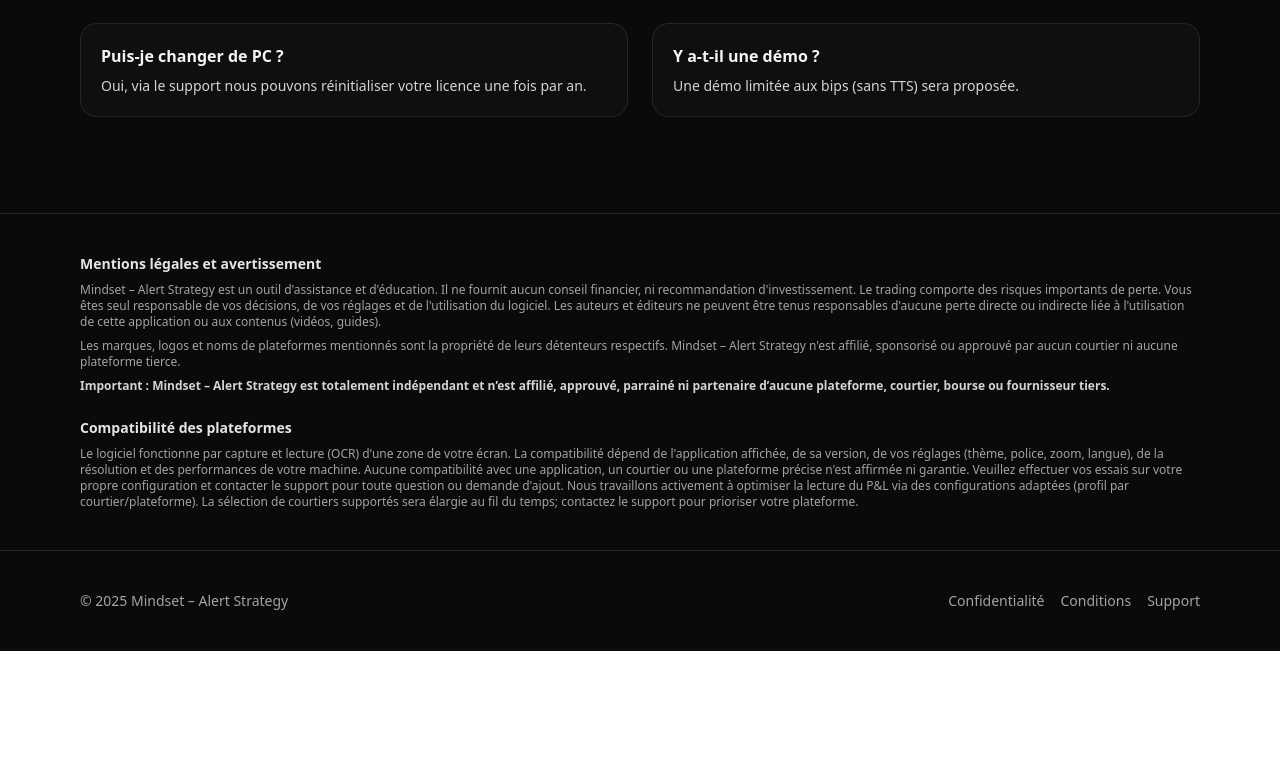
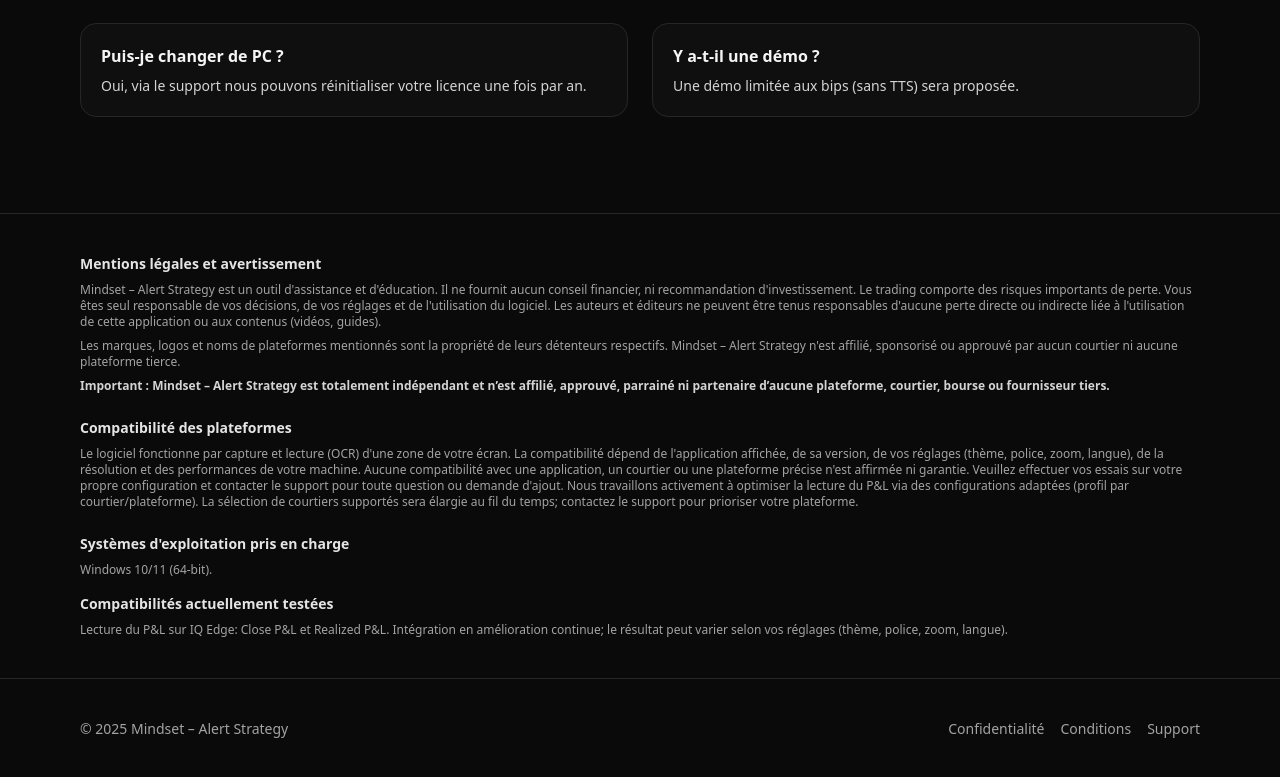
Before and after one commit to mindsetalert/mindset-site, a Next.js app: page / in a window 1280 px wide. Shown: the part 2595-3372 px from the top of the page. Before the commit the page ends 3246 px from the top, so only its background shows below. Built offline with nearby package versions, Linux system fonts and the light colour scheme; no server answers.

Commit message:
Section #compatibility: ajoute OS supportÃ©s et compatibilitÃ© rÃ©cente IQ Edge (FR/EN)

```diff
--- a/pages/index.js
+++ b/pages/index.js
@@ -216,6 +216,14 @@
 
           <h3 className="mt-6 text-sm font-semibold text-neutral-200">{t('legal.compatibilityTitle')}</h3>
           <p className="mt-2 text-xs text-neutral-400">{t('legal.compatibilityText')}</p>
+
+          <div className="mt-6">
+            <h4 className="text-sm font-semibold text-neutral-200">{t('compatibility.osTitle')}</h4>
+            <p className="mt-2 text-xs text-neutral-400">{t('compatibility.osText')}</p>
+
+            <h4 className="mt-4 text-sm font-semibold text-neutral-200">{t('compatibility.currentSupportTitle')}</h4>
+            <p className="mt-2 text-xs text-neutral-400">{t('compatibility.currentSupportText')}</p>
+          </div>
         </div>
       </section>
 
--- a/translations/en.json
+++ b/translations/en.json
@@ -236,5 +236,11 @@
     "nonAffiliationEmphasis": "Important: Mindset – Alert Strategy is completely independent and is not affiliated with, endorsed by, sponsored by, or partnered with any platform, broker, exchange or third‑party provider.",
     "compatibilityTitle": "Platform compatibility",
     "compatibilityText": "The app works by capturing and reading (OCR) a region of your screen. Compatibility depends on the application displayed, its version, your settings (theme, font, zoom, language), resolution and your machine’s performance. No compatibility with any specific app, broker or platform is stated or guaranteed. Please test on your own setup and contact support for questions or feature requests. We are actively working to optimize P&L reading with broker/platform-specific configuration profiles. The list of supported brokers will expand over time; reach out to support to prioritize your platform."
+  },
+  "compatibility": {
+    "osTitle": "Supported operating systems",
+    "osText": "Windows 10/11 (64-bit).",
+    "currentSupportTitle": "Currently tested compatibility",
+    "currentSupportText": "P&L reading on IQ Edge: Close P&L and Realized P&L. Integration is improving continuously; results may vary depending on your settings (theme, font, zoom, language)."
   }
 }
--- a/translations/fr.json
+++ b/translations/fr.json
@@ -236,5 +236,11 @@
     "nonAffiliationEmphasis": "Important : Mindset – Alert Strategy est totalement indépendant et n’est affilié, approuvé, parrainé ni partenaire d’aucune plateforme, courtier, bourse ou fournisseur tiers.",
     "compatibilityTitle": "Compatibilité des plateformes",
     "compatibilityText": "Le logiciel fonctionne par capture et lecture (OCR) d'une zone de votre écran. La compatibilité dépend de l'application affichée, de sa version, de vos réglages (thème, police, zoom, langue), de la résolution et des performances de votre machine. Aucune compatibilité avec une application, un courtier ou une plateforme précise n'est affirmée ni garantie. Veuillez effectuer vos essais sur votre propre configuration et contacter le support pour toute question ou demande d'ajout. Nous travaillons activement à optimiser la lecture du P&L via des configurations adaptées (profil par courtier/plateforme). La sélection de courtiers supportés sera élargie au fil du temps; contactez le support pour prioriser votre plateforme."
+  },
+  "compatibility": {
+    "osTitle": "Systèmes d'exploitation pris en charge",
+    "osText": "Windows 10/11 (64-bit).",
+    "currentSupportTitle": "Compatibilités actuellement testées",
+    "currentSupportText": "Lecture du P&L sur IQ Edge: Close P&L et Realized P&L. Intégration en amélioration continue; le résultat peut varier selon vos réglages (thème, police, zoom, langue)."
   }
 }
```
